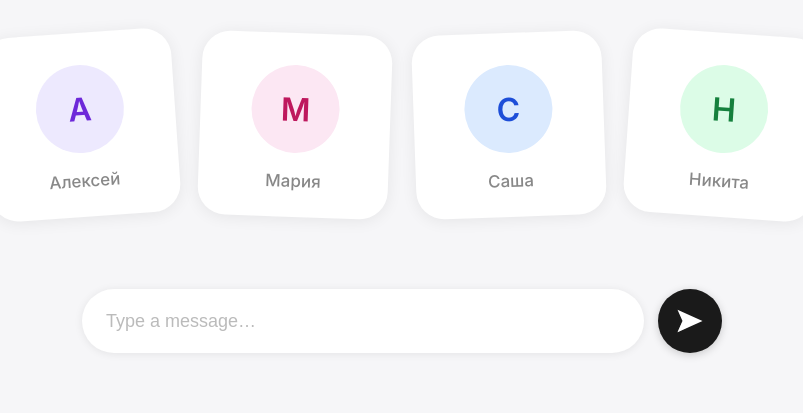
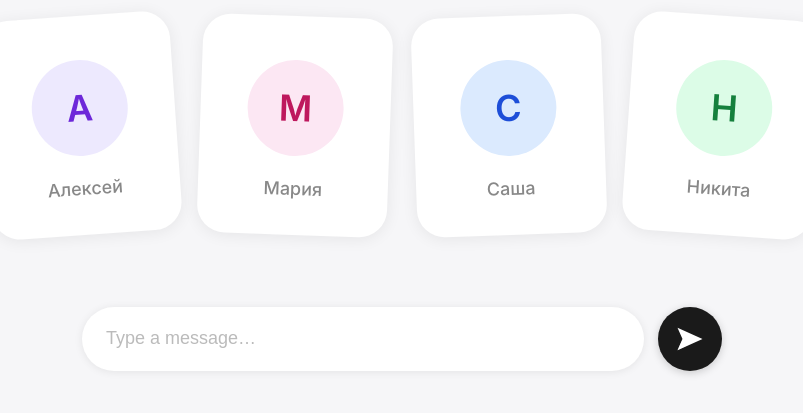
Before and after one commit to varyakolysh2003-dotcom/Plane, a React app in the folder app/: page / in a window 1280 px wide. Shown: the part 207-620 px from the top of the page, without its empty margins (238-1041 px from the left). Built offline with nearby package versions, Linux system fonts and the light colour scheme; the HTML template or start-up script is replaced by a standard one.

Commit message:
Increase card height: more vertical padding, larger avatar
https://claude.ai/code/session_01MD16p9BmbSQJQkncxdnMRa

```diff
--- a/app/src/App.css
+++ b/app/src/App.css
@@ -53,8 +53,8 @@
   display: flex;
   flex-direction: column;
   align-items: center;
-  gap: 18px;
-  padding: 32px 44px 26px;
+  gap: 22px;
+  padding: 44px 44px 36px;
   min-width: 190px;
   background: #fff;
   border-radius: 28px;
@@ -85,18 +85,18 @@
 }
 
 .avatar {
-  width: 88px;
-  height: 88px;
+  width: 96px;
+  height: 96px;
   border-radius: 50%;
   display: flex;
   align-items: center;
   justify-content: center;
   font-weight: 600;
-  font-size: 32px;
+  font-size: 36px;
 }
 
 .uname {
-  font-size: 17px;
+  font-size: 18px;
   color: #888;
   font-weight: 500;
   white-space: nowrap;
```
